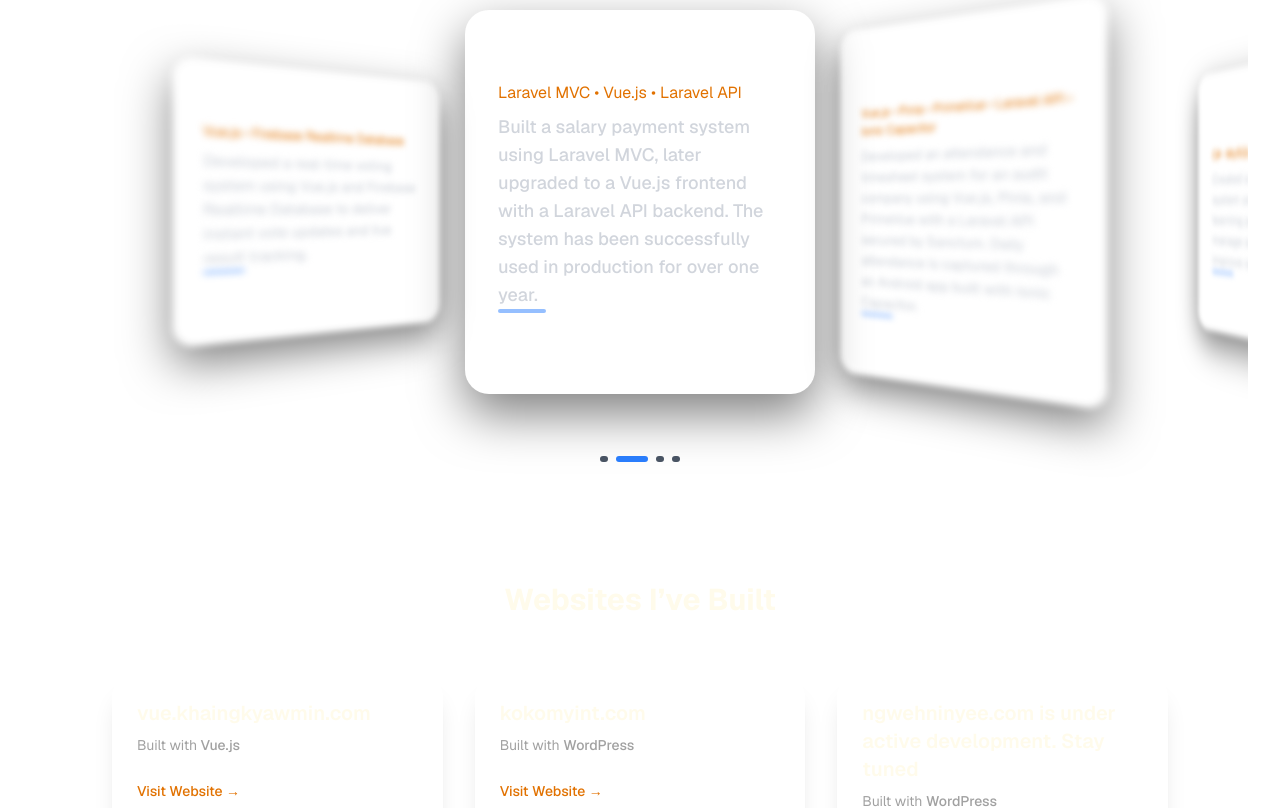
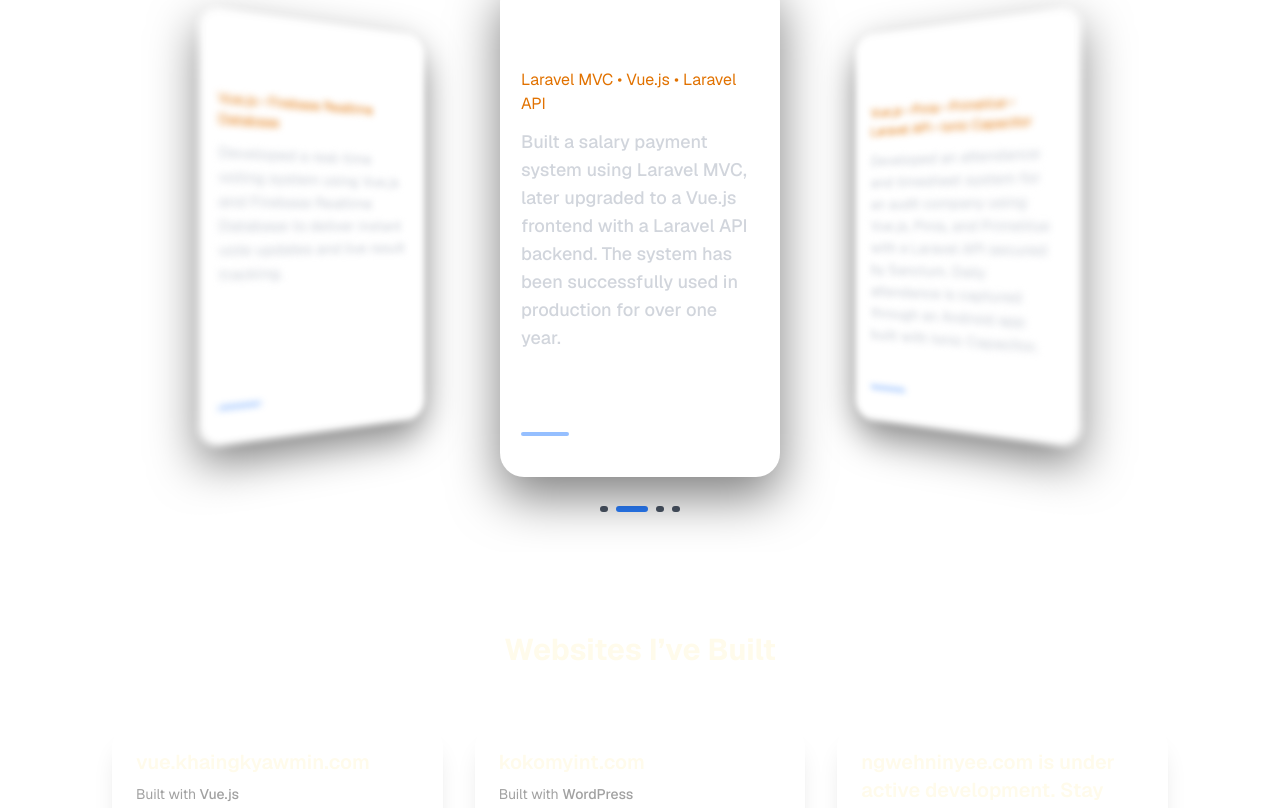
Before and after one commit to kkm1991/New-Portfolio-withNextJs, a Next.js app: page / in a window 1280 px wide. Shown: the part 3800-4608 px from the top of the page. Built offline with nearby package versions, Linux system fonts and the light colour scheme.

Commit message:
final for 21

```diff
--- a/components/finalcomponents/projectCarousel.tsx
+++ b/components/finalcomponents/projectCarousel.tsx
@@ -1,6 +1,6 @@
 "use client";
 
-import { motion, useMotionValue, useTransform, useSpring } from "framer-motion";
+import { motion, useMotionValue, useSpring } from "framer-motion";
 import { useEffect, useRef, useState } from "react";
 
 const projects = [
@@ -26,34 +26,39 @@
     id: 4,
     title: "Sales Management System",
     desc: "Created a sales management system using C# as my first self-learning project, designed to manage sales workflows and improve operational efficiency.",
-    tools: "C# • MySQL ",
+    tools: "C# • MySQL",
   },
 ];
 
 export default function ProjectCarousel() {
   const [active, setActive] = useState(0);
   const [isPaused, setIsPaused] = useState(false);
+  const [isHolding, setIsHolding] = useState(false);
 
-  // useSpring makes the drag movement itself feel smoother
   const dragX = useMotionValue(0);
-  const smoothDragX = useSpring(dragX, { damping: 20, stiffness: 300 });
+  const smoothDragX = useSpring(dragX, {
+    stiffness: 120,
+    damping: 25,
+    mass: 1.2,
+  });
 
   const intervalRef = useRef<NodeJS.Timeout | null>(null);
 
-  // Auto play logic
+  // Auto play
   useEffect(() => {
-    if (isPaused) return;
+    if (isPaused || isHolding) return;
+
     intervalRef.current = setInterval(() => {
       setActive((prev) => (prev + 1) % projects.length);
-    }, 4000); // Increased time slightly for better UX
+    }, 4200);
 
     return () => {
       if (intervalRef.current) clearInterval(intervalRef.current);
     };
-  }, [isPaused]);
+  }, [isPaused, isHolding]);
 
   // eslint-disable-next-line @typescript-eslint/no-explicit-any
-  const handleDragEnd = (event: any, info: any) => {
+  const handleDragEnd = (_: any, info: any) => {
     const distance = info.offset.x;
     const threshold = 70;
 
@@ -64,19 +69,21 @@
     }
 
     dragX.set(0);
-    // Delay resuming to let the animation finish
-    setTimeout(() => setIsPaused(false), 600);
+    setTimeout(() => {
+      setIsHolding(false);
+      setIsPaused(false);
+    }, 600);
   };
 
   return (
     <div
-      className="relative flex h-[600px] w-full items-center justify-center overflow-hidden "
+      className="relative flex h-[650px] w-full items-center justify-center overflow-hidden"
       style={{ perspective: "1200px" }}
       onMouseEnter={() => setIsPaused(true)}
       onMouseLeave={() => setIsPaused(false)}
     >
       {projects.map((project, index) => {
-        // Precise circular math
+        // Circular offset (KEEP THIS)
         let offset = index - active;
         if (offset > projects.length / 2) offset -= projects.length;
         if (offset < -projects.length / 2) offset += projects.length;
@@ -86,75 +93,104 @@
         return (
           <motion.div
             key={project.id}
+            // layout
+            // layoutId={`card-${project.id}`}
             drag={isActive ? "x" : false}
             dragConstraints={{ left: 0, right: 0 }}
-            dragElastic={0.2}
-            onDragStart={() => setIsPaused(true)}
-            onDragEnd={handleDragEnd}
-            // Combining the drag distance with the calculated offset for fluid movement
+            dragElastic={0.15}
             style={{
-              x: isActive ? dragX : 0,
+              x: isActive ? smoothDragX : 0,
             }}
             animate={{
-              // This is where the magic happens: smooth positioning
-              x: offset * 320 + (isActive ? 0 : 0),
-              scale: isActive ? 1 : 0.8,
-              rotateY: offset * -45, // Changed direction for natural feel
-              opacity: Math.abs(offset) > 2 ? 0.15 : 1,
-              filter: isActive ? "blur(0px)" : "blur(4px)",
+              x: offset * 320,
+              scale: offset === 0 ? 1 : 0.82,
+              rotateY: offset * -40,
+              opacity: Math.abs(offset) > 1 ? 0 : 1,
+              filter: offset === 0 ? "blur(0px)" : "blur(4px)",
               zIndex: 10 - Math.abs(offset),
             }}
             // transition={{
             //   type: "spring",
-            //   stiffness: 150,
-            //   damping: 20,
-            //   mass: 1,
+            //   stiffness: 70,
+            //   damping: 28,
+            //   mass: 1.8,
             // }}
             // transition={{
-            //   type: "spring",
-            //   stiffness: 60,
-            //   damping: 30,
-            //   mass: 2,
+            //   x: { type: "spring", stiffness: 70, damping: 28 },
+            //   opacity: { duration: 0.2 },
             // }}
             transition={{
-              type: "spring",
-              stiffness: 70,
-              damping: 28,
-              mass: 1.8,
-              delay: Math.abs(offset) * 0.05,
+              x: {
+                duration: 1.6, // ⬅️ main slow-down
+                ease: [0.22, 1, 0.36, 1],
+              },
+              scale: {
+                duration: 1.2,
+                ease: "easeOut",
+              },
+              rotateY: {
+                duration: 1.4,
+                ease: "easeOut",
+              },
+              filter: {
+                duration: 1.0,
+                ease: "easeOut",
+              },
+              opacity: {
+                duration: 0.6,
+              },
             }}
-            className={`absolute w-[350px] h-[auto] pb-20 cursor-grab rounded-3xl bg-gradient-to-br select-none p-8 text-white shadow-[0_20px_50px_rgba(0,0,0,0.5)] border border-white/5 active:cursor-grabbing ${
-              !isActive ? "pointer-events-none" : "z-20"
+            className={`absolute w-[280px] h-[500px] pb-10 select-none rounded-3xl bg-gradient-to-br p-5 text-white shadow-[0_20px_50px_rgba(0,0,0,0.5)] border border-white/5 ${
+              isActive ? "cursor-grab z-20" : "cursor-default"
             }`}
+            onPointerDown={() => {
+              setIsHolding(true);
+              setIsPaused(true);
+            }}
+            onPointerUp={() => {
+              setIsHolding(false);
+              setIsPaused(false);
+            }}
+            onPointerCancel={() => {
+              setIsHolding(false);
+              setIsPaused(false);
+            }}
+            onDragStart={() => {
+              setIsHolding(true);
+              setIsPaused(true);
+            }}
+            onDragEnd={handleDragEnd}
           >
-            <div className="flex flex-col h-full justify-between">
+            <div className="flex h-full flex-col justify-between">
               <div>
                 <motion.h3
-                  animate={{ opacity: isActive ? 1 : 0.3 }}
-                  className="text-2xl font-bold  tracking-tight mb-1.5"
+                  animate={{ opacity: isActive ? 1 : 0.4 }}
+                  className="mb-1.5 text-2xl font-bold tracking-tight"
                 >
                   {project.title}
                 </motion.h3>
+
                 <motion.h4 className="text-amber-600">
                   {project.tools}
                 </motion.h4>
-                <p className="mt-2  text-gray-300 font-medium text-lg">
+
+                <p className="mt-3 text-lg font-medium text-gray-300">
                   {project.desc}
                 </p>
               </div>
 
-              <div className="h-1 w-12 bg-blue-500/50 rounded-full" />
+              <div className="h-1 w-12 rounded-full bg-blue-500/50" />
             </div>
           </motion.div>
         );
       })}
 
-      {/* Navigation Indicators */}
+      {/* Indicators */}
       <div className="absolute bottom-10 flex gap-2">
         {projects.map((_, i) => (
           <div
             key={i}
-            className={`h-1.5 transition-all duration-500 rounded-full ${
+            className={`h-1.5 rounded-full transition-all duration-500 ${
               active === i ? "w-8 bg-blue-500" : "w-2 bg-gray-600"
             }`}
           />
--- a/components/finalcomponents/websittecar.tsx
+++ b/components/finalcomponents/websittecar.tsx
@@ -18,8 +18,8 @@
         group
         relative
         rounded-3xl
-        border border-white/20
-        bg-white/10
+
+
         backdrop-blur-xl
         p-6
         shadow-xl
```
Also changed, not shown: 1 other file (tests, documents, lock files or other folders).
